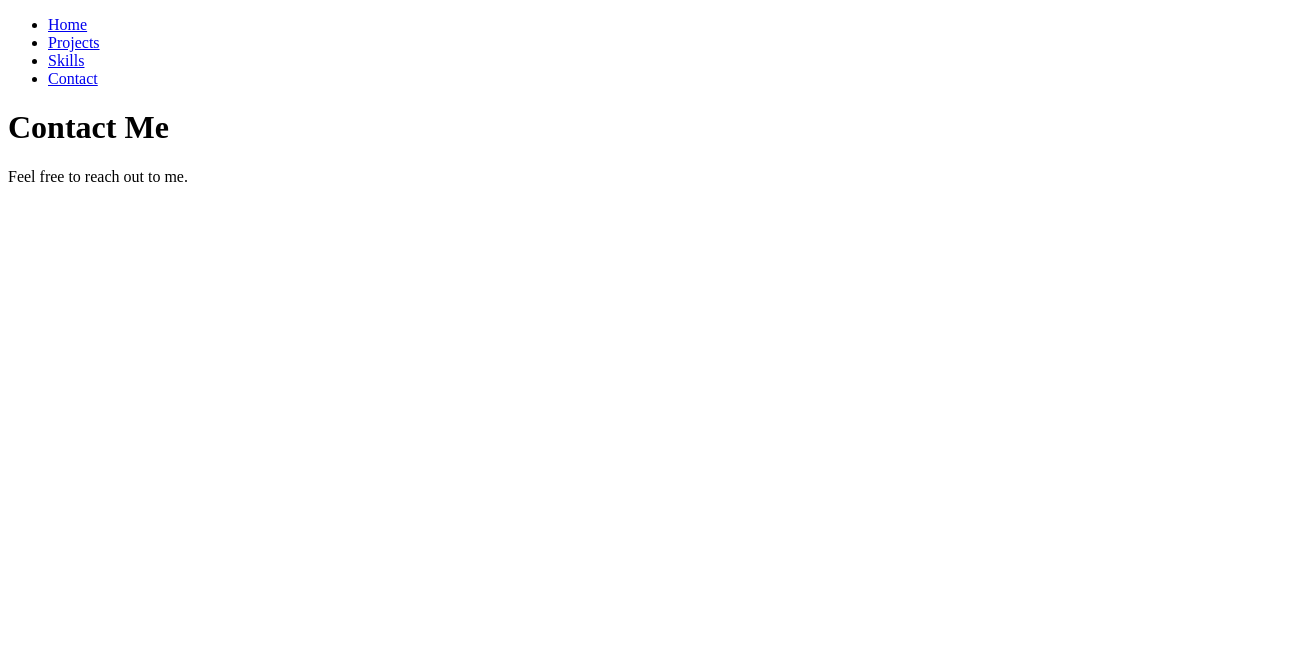
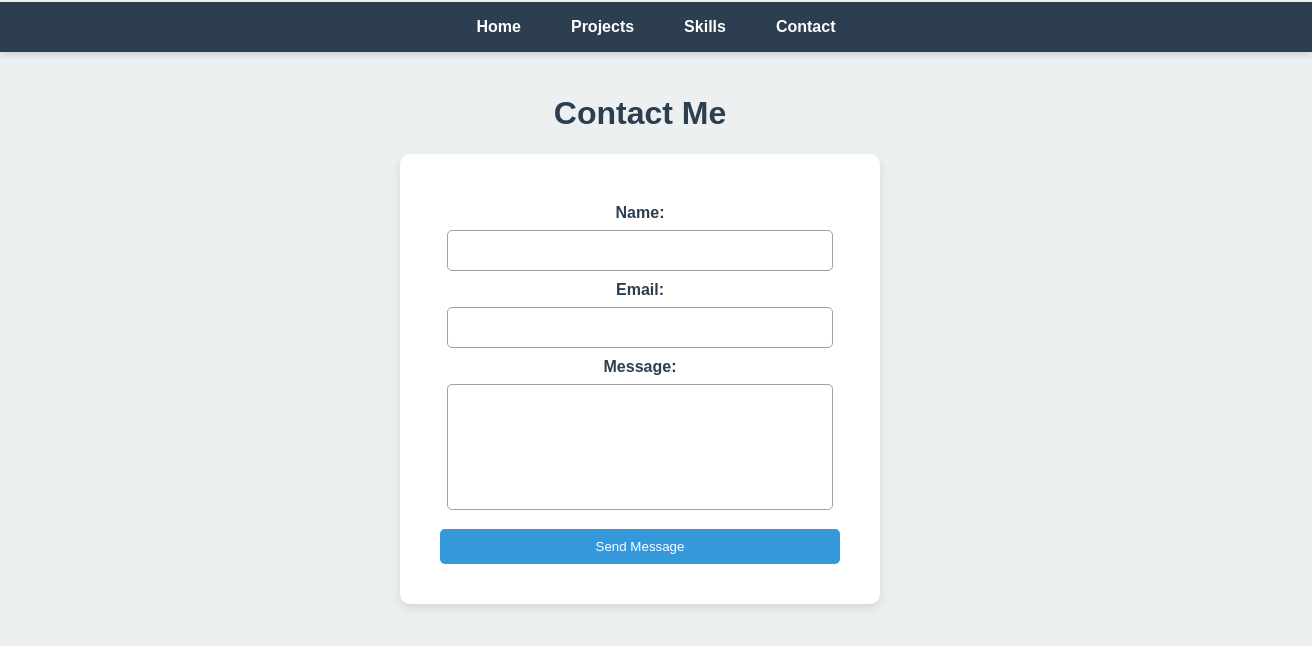
Before and after one commit to pavithra730/PortfolioProject, a React (Vite) app in the folder portfolio/: page /contact in a window 1280 px wide. Shown: the top 646 px of the page, 1312 px wide, since content can reach past the window. Built offline with nearby package versions, Linux system fonts and the light colour scheme.

Commit message:
my portfolio

```diff
--- a/portfolio/src/App.css
+++ b/portfolio/src/App.css
@@ -0,0 +1,209 @@
+/* src/styles.css */
+body {
+  font-family: Arial, sans-serif;
+  margin: 0;
+  padding: 0;
+  background-color: #ecf0f1;
+  color: #333;
+}
+nav {
+  background-color: #2c3e50;
+  padding: 1rem;
+  display: flex;
+  justify-content: center;
+  align-items: center;
+  box-shadow: 0 4px 6px rgba(0, 0, 0, 0.1); /* Adding shadow */
+  position: sticky; /* Makes it stay on top */
+  top: 0;
+  width: 100%;
+  z-index: 1000;
+}
+
+nav ul {
+  list-style: none;
+  display: flex;
+  justify-content: center;
+  gap: 20px;
+  padding: 0;
+  margin: 0;
+}
+
+nav ul li {
+  display: inline;
+}
+
+nav ul li a {
+  text-decoration: none;
+  color: white;
+  font-weight: bold;
+  transition: color 0.3s;
+  padding: 10px 15px;
+  border-radius: 5px;
+}
+
+nav ul li a:hover {
+  background-color: #3498db;
+  color: #fff;
+}
+
+
+h1 {
+  color: #2c3e50;
+}
+
+div {
+  text-align: center;
+  margin-top: 2px;
+}
+/*home page*/
+.home-container {
+  display: flex;
+  flex-direction: column;
+  align-items: center;
+  justify-content: center;
+  height: 80vh;
+  text-align: center;
+  padding: 20px;
+}
+
+.home-title {
+  font-size: 2.5rem;
+  font-weight: bold;
+  color: #2c3e50;
+  margin-bottom: 10px;
+}
+
+.home-description {
+  font-size: 1.2rem;
+  color: #555;
+  max-width: 600px;
+  line-height: 1.6;
+}
+/*projext.jsx*/
+.projects-container {
+  display: flex;
+  flex-wrap: wrap;
+  justify-content: center;
+  gap: 20px;
+  padding: 20px;
+}
+
+.project-card {
+  background-color: white;
+  border-radius: 10px;
+  box-shadow: 0 4px 8px rgba(0, 0, 0, 0.1);
+  padding: 15px;
+  width: 250px;
+  text-align: center;
+  transition: transform 0.3s ease-in-out;
+}
+
+.project-card:hover {
+  transform: scale(1.05);
+}
+
+.project-title {
+  font-size: 1.5rem;
+  font-weight: bold;
+  color: #2c3e50;
+}
+
+.project-description {
+  font-size: 1rem;
+  color: #555;
+  margin-top: 5px;
+}
+/*skills.jsx*/
+.skills-container {
+  text-align: center;
+  padding: 20px;
+}
+
+.skills-list {
+  display: grid;
+  grid-template-columns: repeat(auto-fit, minmax(200px, 1fr));
+  gap: 20px;
+  padding: 20px;
+  max-width: 800px;
+  margin: 0 auto;
+}
+
+.skill-item {
+  background-color: white;
+  padding: 15px;
+  border-radius: 10px;
+  box-shadow: 0 4px 8px rgba(0, 0, 0, 0.1);
+}
+
+.skill-name {
+  font-size: 1.2rem;
+  font-weight: bold;
+  color: #2c3e50;
+}
+
+.skill-bar {
+  background-color: #ecf0f1;
+  height: 10px;
+  border-radius: 5px;
+  overflow: hidden;
+  margin-top: 5px;
+}
+
+.skill-progress {
+  height: 100%;
+  background-color: #3498db;
+  transition: width 0.5s ease-in-out;
+}
+/*contact*/
+.contact-container {
+  text-align: center;
+  padding: 20px;
+
+}
+
+.contact-form {
+  max-width: 400px;
+  margin: 0 auto;
+  background: white;
+  padding: 40px;
+  border-radius: 10px;
+  box-shadow: 0 4px 8px rgba(0, 0, 0, 0.1);
+}
+
+.contact-form label {
+  display: block;
+  margin-top: 10px;
+  font-weight: bold;
+  color: #2c3e50;
+}
+
+.contact-form input,
+.contact-form textarea {
+  width: 90%;
+  padding: 12px;
+  margin-top: 8px;
+  border: 1px solid #a3a0a0;
+  border-radius: 5px;
+
+}
+
+.contact-form textarea {
+  resize: none;
+  height: 100px;
+}
+
+.contact-form button {
+  margin-top: 15px;
+  background-color: #3498db;
+  color: white;
+  border: none;
+  padding: 10px;
+  width: 100%;
+  border-radius: 5px;
+  cursor: pointer;
+  transition: 0.3s;
+}
+
+.contact-form button:hover {
+  background-color: #2980b9;
+}
--- a/portfolio/src/App.jsx
+++ b/portfolio/src/App.jsx
@@ -5,6 +5,7 @@ import { Home } from "./pages/Home";
 import { Projects } from "./pages/Projects";
 import { Skills } from "./pages/Skills";
 import { Contact } from "./pages/Contact";
+import './App.css'
 
 const App=()=>{
   return (
--- a/portfolio/src/pages/Contact.jsx
+++ b/portfolio/src/pages/Contact.jsx
@@ -1,10 +1,35 @@
-import React from 'react'
+import React, { useState } from 'react'
 
 export const Contact = () => {
+
+    const [formData,setFormdata]=useState({
+        name:"",
+        email:"",
+        msg:"",
+    });
+
+    const handleChange=(e)=>{
+        setFormdata({...formData,[e.target.name]:e.target.value})
+    };
+
+    const handleSubmit=(e)=>{
+        e.preventDefault();
+        alert(`Message Sent by ${formData.name}!`);
+        setFormdata({name:"",email:"",msg:""});
+    };
   return (
-    <div>
+    <div className='contact-container'>
         <h1>Contact  Me</h1>
-        <p>Feel free to reach out to me.</p>
+        <form className='contact-form' onSubmit={handleSubmit}>
+            <label>Name:</label>
+            <input type="text" name='name' value={formData.name} onChange={handleChange} required/>
+            <label>Email:</label>
+            <input type="email" name='email' value={formData.email} onChange={handleChange} required/>
+            <label>Message:</label>
+            <textarea name='msg' value={formData.msg} onChange={handleChange} required/>
+            <button type='submit'>Send Message</button>
+
+        </form>
     </div>
   )
 };
--- a/portfolio/src/pages/Home.jsx
+++ b/portfolio/src/pages/Home.jsx
@@ -2,9 +2,11 @@ import React from 'react'
 
 export const Home = () => {
   return (
-    <div>
-        <h1>Welcome to My Portfolio</h1>
-        <p>Explore my projects, skills and get in touch!</p>
+    <div className='home-container'>
+        <h1 className='home-title'>Welcome to My Portfolio</h1>
+        <p className='home-description'>
+        I am a passionate developer, eager to create amazing projects and grow in the tech industry.
+        </p>
     </div>
   )
 };
--- a/portfolio/src/pages/Projects.jsx
+++ b/portfolio/src/pages/Projects.jsx
@@ -1,10 +1,21 @@
 import React from 'react'
 
+const projects = [
+    { title: "Quiz App", description: "An interactive quiz application built with React." },
+    { title: "Spotify Clone", description: "A music streaming platform with React and API integration." },
+    { title: "Task Manager", description: "A simple task manager to organize daily tasks." },
+    { title: "Task Manager", description: "A simple task manager to organize daily tasks." },
+
+  ];
 export const Projects = () => {
   return (
-    <div>
-        <h1>My Projects</h1>
-        <p>Here are some of my best projects.</p>
+    <div className='projects-container'>
+        {projects.map((project,index)=>(
+            <div key={index} className="project-card">
+                <h2 className='project-title'>{project.title}</h2>
+                <p className="project-description">{project.description}</p>
+            </div>
+        ))}
     </div>
   )
-}
+};
--- a/portfolio/src/pages/Skills.jsx
+++ b/portfolio/src/pages/Skills.jsx
@@ -1,10 +1,28 @@
 import React from 'react'
+
+const skills = [
+    { name: "React", level: "80%" },
+    { name: "JavaScript", level: "75%" },
+    { name: "CSS", level: "85%" },
+    { name: "HTML", level: "90%" },
+    { name: "Git & GitHub", level: "70%" },
+  ];
 
 export const Skills = () => {
   return (
-    <div>
+    <div className='skills-container'>
         <h1>My Skills</h1>
-        <p>These are the technologies I am proficient in.</p>
+        <div className="skills-list">
+            {skills.map((skill,index)=>(
+                <div key={index} className="skill-item">
+                   <p className="skill-name">{skill.name}</p>
+                   <div className="skill-bar">
+                    <div style={{width: skill.level}} className="skill-progress">
+                    </div>
+                   </div>
+                </div>
+            ))}
+        </div>
     </div>
   )
 };
```
